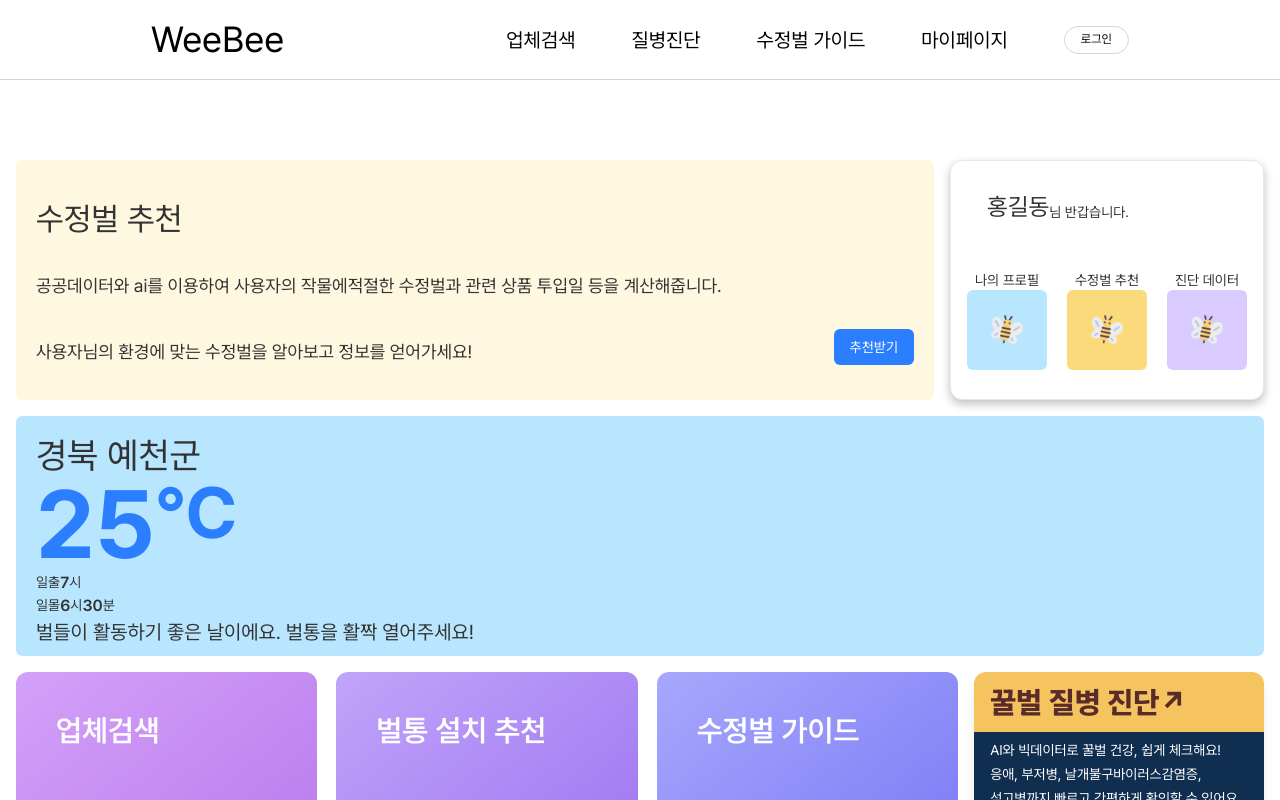
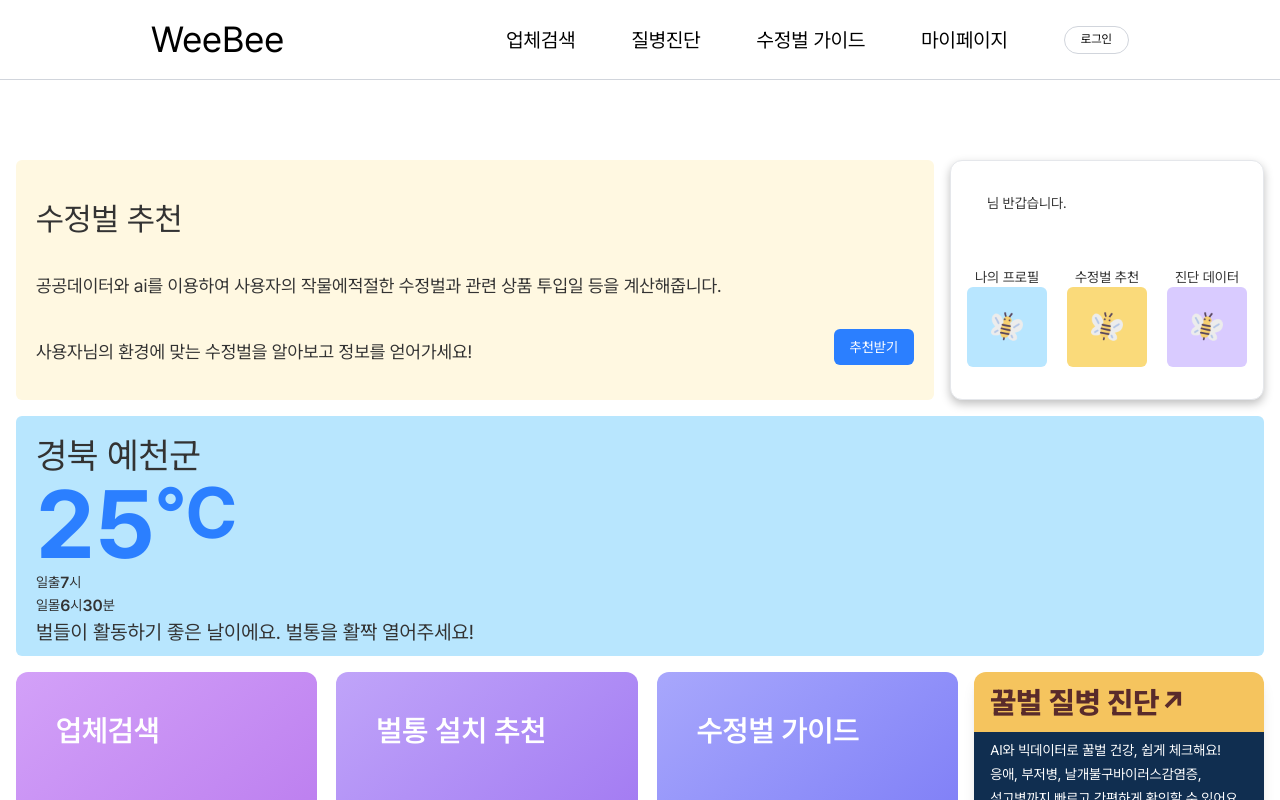
Before and after one commit to OhSSangHoon/webee, a Next.js app: page /home in a window 1280 px wide. Shown: the top 800 px of the page. Built offline with nearby package versions, Linux system fonts and the light colour scheme.

Commit message:
feat: 실명 프로필 box에 연동

```diff
--- a/src/app/auth/api.ts
+++ b/src/app/auth/api.ts
@@ -23,6 +23,7 @@ export async function signUp({ username, password, name }: SignUpRequest) {
 export async function signIn({ username, password }: SignInRequest) {
   const response = await authApi.post("/sign-in", { username, password });
 
+  localStorage.setItem("realName", response.data.data.name);
   // 헤더에서 Authorization 추출
   const authorization = response.headers.authorization;
 
--- a/src/features/mypage/myProfile/ui/myProfile.tsx
+++ b/src/features/mypage/myProfile/ui/myProfile.tsx
@@ -1,9 +1,12 @@
+"use client";
 export default function MyProfile() {
+  const realName = localStorage.getItem("realName");
+
   return (
     <div className="custom-box w-[25%] max-w-[375px] h-[260px] text-xs flex flex-col justify-around items-start">
       <div className="w-full flex flex-row justify-between items-center">
         <div>
-          <span className="font-bold text-xl">홍길동</span>님 반갑습니다
+          <span className="font-bold text-xl">{realName}</span>님 반갑습니다
         </div>
         <div>
           <a href="/myprofile" className="underline hover:text-black">
--- a/src/widgets/home/quickProfile/ui/quickProfile.tsx
+++ b/src/widgets/home/quickProfile/ui/quickProfile.tsx
@@ -1,10 +1,12 @@
+"use client";
 import Image from "next/image";
 
 export default function QuickProfile() {
+  const realName = localStorage.getItem("realName");
   return (
     <div className="custom-box  basis-[25%] h-60 flex flex-col  justify-around ">
       <div className=" flex flex-row justify-start items-end ml-5">
-        <div className="text-2xl ">홍길동</div>님 반갑습니다.
+        <div className="text-2xl ">{realName}</div>님 반갑습니다.
       </div>
 
       {/*  <div className="custom-box basis-[30%]  h-60 flex flex-col justify-between items-center">
```
